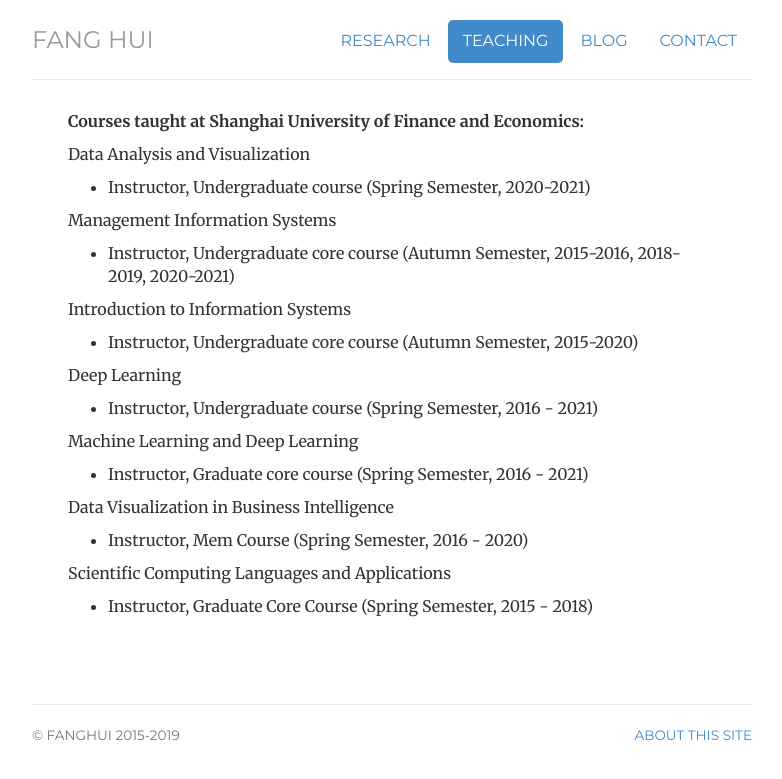
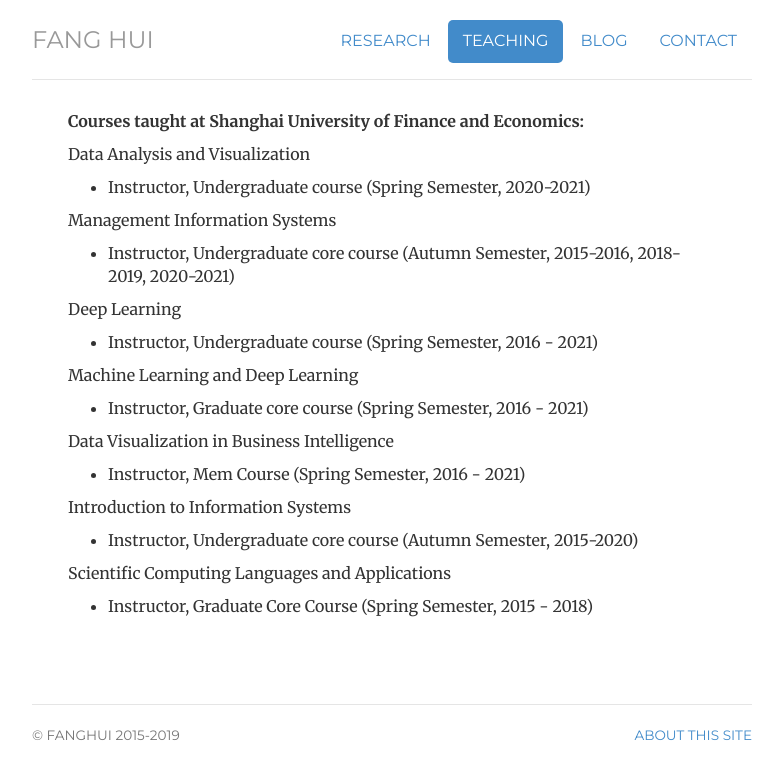
Before and after one commit to fsansan/fsansan.github.io, a Jekyll site: the page built from teaching/index.html, in a window 1280 px wide. Shown: the top 779 px of the page, without its empty margins (248-1030 px from the left). Built offline with Jekyll 4.4.1, drawn with Linux system fonts in a browser that asks for light colours; some of the changed lines change nothing that is shown.

Commit message:
Update index.html

```diff
--- a/teaching/index.html
+++ b/teaching/index.html
@@ -21,10 +21,6 @@
 		<ul>
 		<li>Instructor, Undergraduate core course (Autumn Semester, 2015-2016, 2018-2019, 2020-2021) </li>
 		</ul>
-		<p>Introduction to Information Systems</p>
-		<ul>
-		<li>Instructor, Undergraduate core course (Autumn Semester, 2015-2020) </li>
-		</ul>
 		<p>Deep Learning</p>
 		<ul>
 		<li>Instructor, Undergraduate course (Spring Semester, 2016 - 2021) </li>
@@ -35,7 +31,11 @@
 		</ul>
 		<p>Data Visualization in Business Intelligence</p>
 		<ul>
-		<li>Instructor, Mem Course (Spring Semester, 2016 - 2020) </li>
+		<li>Instructor, Mem Course (Spring Semester, 2016 - 2021) </li>
+		</ul>
+		<p>Introduction to Information Systems</p>
+		<ul>
+		<li>Instructor, Undergraduate core course (Autumn Semester, 2015-2020) </li>
 		</ul>
 		<p> Scientific Computing Languages and Applications </p>
 		<ul>
```
